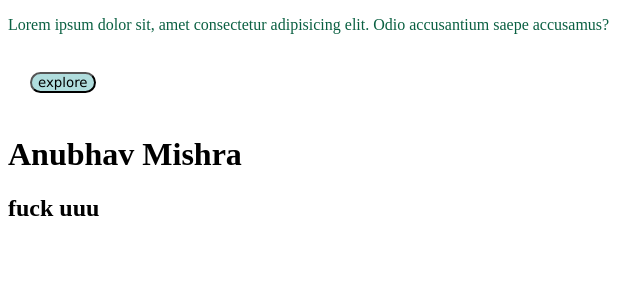
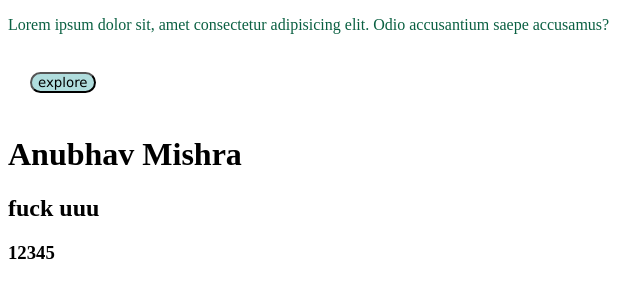
Before and after one commit to anubhavvvv05/cohort-2-git, a plain HTML site: page index.html in a window 1280 px wide. Shown: the full height of the page, 0-640 px from the left. Drawn offline with Linux system fonts and the light colour scheme.

Commit message:
seasonb2

```diff
--- a/index.html
+++ b/index.html
@@ -11,5 +11,6 @@
     <button class="button">explore</button>
     <h1>Anubhav Mishra</h1>
     <h2>fuck uuu</h2>
+    <h3>12345</h3>
 </body>
 </html>
```
